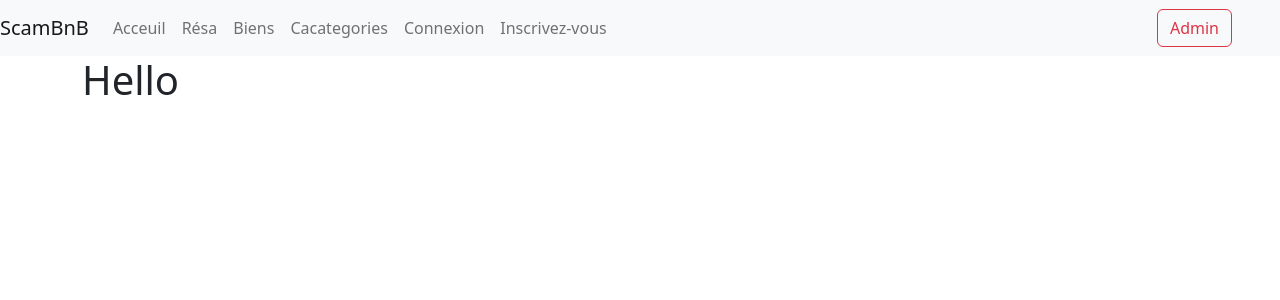
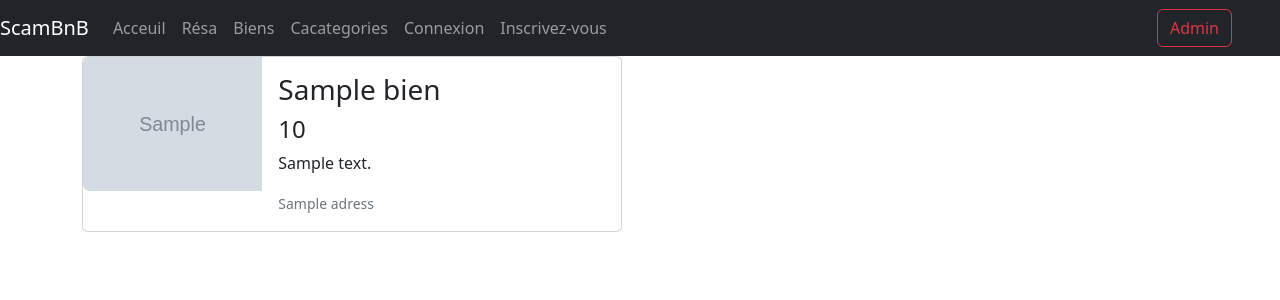
Before and after one commit to JulienPek/projectAirBnB, a Symfony app: template templates/bien_loc/index.html.twig in a window 1280 px wide. Shown: the top 300 px of the page. Run offline with Twig, Linux system fonts and the light colour scheme; the template is opened without the code that fills it: most values are stand-ins (such as "Sample title", 1, 10 or a date in 2020); grey boxes marked "Sample" are stand-in pictures; some libraries are stand-ins or nearby versions.

Commit message:
modifs entity bien

```diff
--- a/src/Controller/Admin/BienLocCrudController.php
+++ b/src/Controller/Admin/BienLocCrudController.php
@@ -22,7 +22,7 @@ class BienLocCrudController extends AbstractCrudController
             TextField::new('adress'),
             TextField::new('capacity'),
             TextEditorField::new('description'),
-            ImageField::new('image'),
+            ImageField::new('image')->setUploadDir('public/assets/images/BienLoc Scambnb'),
         ];
     }
 
--- a/templates/bien_loc/index.html.twig
+++ b/templates/bien_loc/index.html.twig
@@ -4,10 +4,23 @@
 
 {% block body %}
 <div class="container">
-    <h1>Hello </h1>
-<pre>
-    {{ dump(bienList) }}
-</pre>
+    <div class="card-group">
+        <div class="card mb-3" style="max-width: 540px;">
+            <div class="row g-0">
+                <div class="col-md-4">
+                    <img src="{{bienList.image}}" class="img-fluid rounded-start" alt="image moisie">
+                </div>
+                <div class="col-md-8">
+                    <div class="card-body">
+                        <h3 class="card-title">{{bienList.title}}</h3>
+                            <h4 class="card-category">{{bienList.capacity}}</h4>
+                            <p class="card-text">{{bienList.description}}</p>
+                                <p class="card-text"><small class="text-muted">{{bienList.adress}}</small></p>
+                    </div>
+                </div>
+            </div>
+        </div>
+    </div>
+</div>
 
-</div>
 {% endblock %}
--- a/templates/navbar.html.twig
+++ b/templates/navbar.html.twig
@@ -1,4 +1,4 @@
-<nav class="navbar navbar-expand-lg navbar-light bg-light">
+<nav class="navbar navbar-expand-lg navbar-dark bg-dark">
 	<a class="navbar-brand" href="#">ScamBnB</a>
 	<button class="navbar-toggler" type="button" data-toggle="collapse" data-target="#navbarNav" aria-controls="navbarNav" aria-expanded="false" aria-label="Toggle navigation">
 		<span class="navbar-toggler-icon"></span>
```
Also changed, not shown: migrations/Version20220620140918.php (added, +31 -0 lines), src/Entity/BienLoc.php (+15 -0 lines), src/Form/BienLocType.php (added, +29 -0 lines), package-lock.json, 1 other file.
